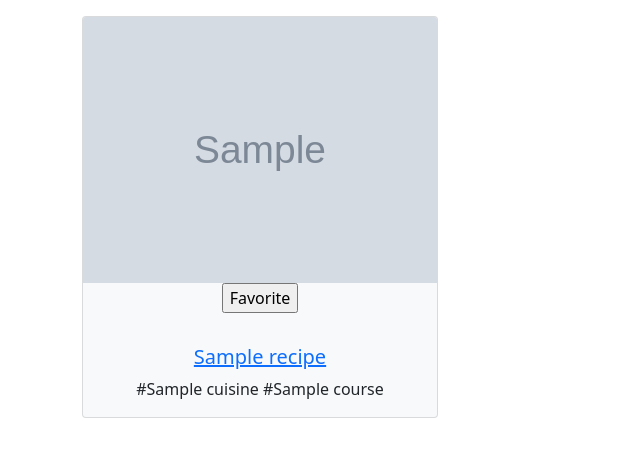
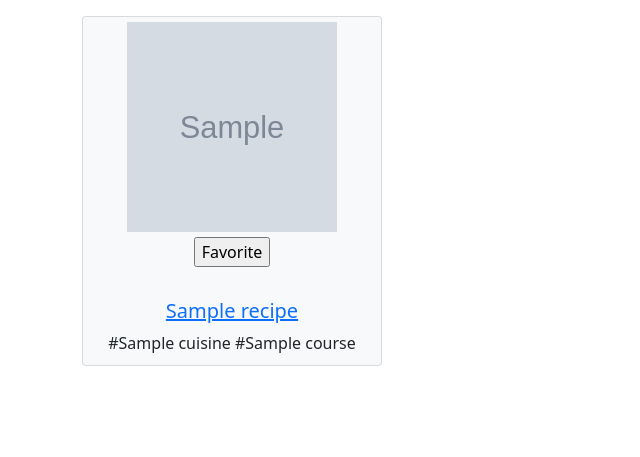
Before and after one commit to xena718/recipe_app_dev, a Flask app: page / in a window 1280 px wide. Shown: the part 70-527 px from the top of the page, without its empty margins (0-640 px from the left). Run offline with Flask 2, Linux system fonts and the light colour scheme; tables that the repository leaves empty hold one stand-in row (values such as "Sample post"); grey boxes marked "Sample" are stand-in pictures.

Commit message:
update recipe image styling

```diff
--- /dev/null
+++ b/static/css/recipe_app.css
@@ -0,0 +1,13 @@
+
+
+.recipe-img {
+    border-radius: 2%;
+    height: 220px;
+    width: 220px;
+    padding: 5px;
+}
+
+.recipe-card-div{
+    height:350px;
+    width:300px;
+}
--- a/static/js/browse.js
+++ /dev/null
@@ -1,4 +0,0 @@
-$('.toggle').click(function(){
-    $('.nav').toggleClass("justify-content-end");
-    $('.toggle').toggleClass("text-light");
-});
--- a/templates/base.html
+++ b/templates/base.html
@@ -3,7 +3,7 @@
     <title>Yummy</title>
     <link href="https://cdn.jsdelivr.net/npm/bootstrap@5.0.1/dist/css/bootstrap.min.css" rel="stylesheet"
     integrity="sha384-+0n0xVW2eSR5OomGNYDnhzAbDsOXxcvSN1TPprVMTNDbiYZCxYbOOl7+AMvyTG2x" crossorigin="anonymous">
-    <!-- <link rel="stylesheet" href="/static/css/TBD.css"/> -->
+    <link rel="stylesheet" href="/static/css/recipe_app.css"/>
     <link rel="stylesheet" href="https://cdn.jsdelivr.net/npm/bootstrap-icons@1.8.2/font/bootstrap-icons.css">
 </head>
 
--- a/templates/browse_base.html
+++ b/templates/browse_base.html
@@ -3,7 +3,7 @@
     <title>Browse</title>
     <link href="https://cdn.jsdelivr.net/npm/bootstrap@5.0.1/dist/css/bootstrap.min.css" rel="stylesheet"
     integrity="sha384-+0n0xVW2eSR5OomGNYDnhzAbDsOXxcvSN1TPprVMTNDbiYZCxYbOOl7+AMvyTG2x" crossorigin="anonymous">
-    <link rel="stylesheet" href="/static/css/browse.css"/>
+    <link rel="stylesheet" href="/static/css/recipe_app.css"/>
     <link rel="stylesheet" href="https://cdn.jsdelivr.net/npm/bootstrap-icons@1.8.2/font/bootstrap-icons.css">
 </head>
 
--- a/templates/browse_homepage.html
+++ b/templates/browse_homepage.html
@@ -11,7 +11,7 @@
       <div class="col-xs-12 col-sm-6 col-md-6 col-lg-4 saved-recipe-summary mt-3">
           <div class="card text-center bg-light">
             <a href="/recipe/{{recipe.recipe_id}}">
-                <img class="card-img-top img-circle" src="{{ recipe.photo_url }}">
+                <img class="card-img-top img-circle recipe-img" src="{{ recipe.photo_url }}">
             </a>
             <div class="card-text">
               <form action="/add-to-saved/{{ recipe.recipe_id }}" method="POST">
--- a/templates/homepage.html
+++ b/templates/homepage.html
@@ -22,9 +22,9 @@
   {% for recipe in recipes_cuisines %}
       <div class="col-xs-12 col-sm-6 col-md-6 col-lg-4 saved-recipe-summary mt-3">
 
-          <div class="card text-center bg-light">
+          <div class="card text-center bg-light recipe-card-div">
             <a href="/recipe/{{recipe.recipe_id}}">
-                <img class="card-img-top img-circle" src="{{ recipe.photo_url }}">
+                <img class="card-img-top img-circle recipe-img" src="{{ recipe.photo_url }}">
             </a>
             <div class="card-text">
               <form action="/add-to-saved/{{ recipe.recipe_id }}" method="POST">
--- a/templates/saved_recipes.html
+++ b/templates/saved_recipes.html
@@ -14,7 +14,7 @@
 
             <div class="card text-center bg-light">
               <a href="/recipe/{{recipe.recipe_id}}">
-                  <img class="card-img-top img-circle" src="{{ recipe.photo_url }}">
+                  <img class="card-img-top img-circle recipe-img" src="{{ recipe.photo_url }}">
               </a>
               <div class="card-text">
                 <form action="/remove-from-saved/{{ recipe.recipe_id }}" method="POST">
--- a/templates/search_output.html
+++ b/templates/search_output.html
@@ -14,7 +14,7 @@
 
             <div class="card text-center bg-light">
               <a href="/recipe/{{recipe.recipe_id}}">
-                  <img class="card-img-top img-circle" src="{{ recipe.photo_url }}">
+                  <img class="card-img-top img-circle recipe-img" src="{{ recipe.photo_url }}">
               </a>
               <div class="card-text">
                 <form action="/add-to-saved/{{ recipe.recipe_id }}" method="POST">
```
Also changed, not shown: static/css/browse.css (deleted, +0 -18 lines).
